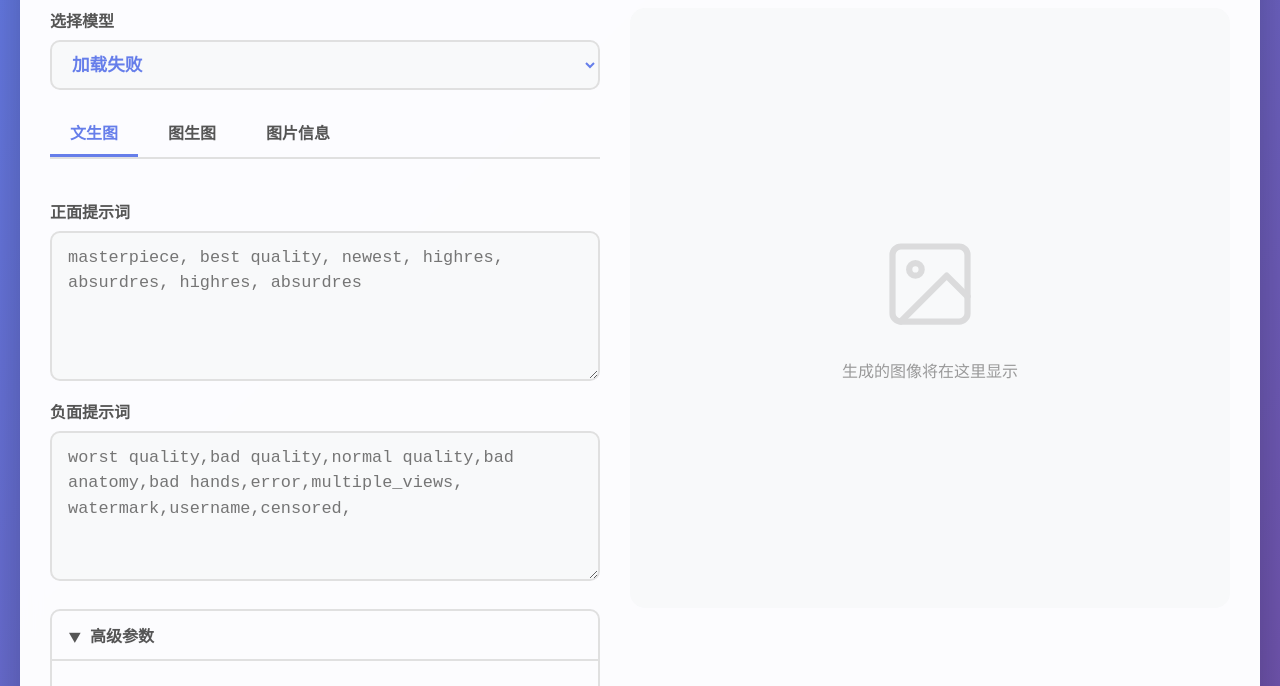
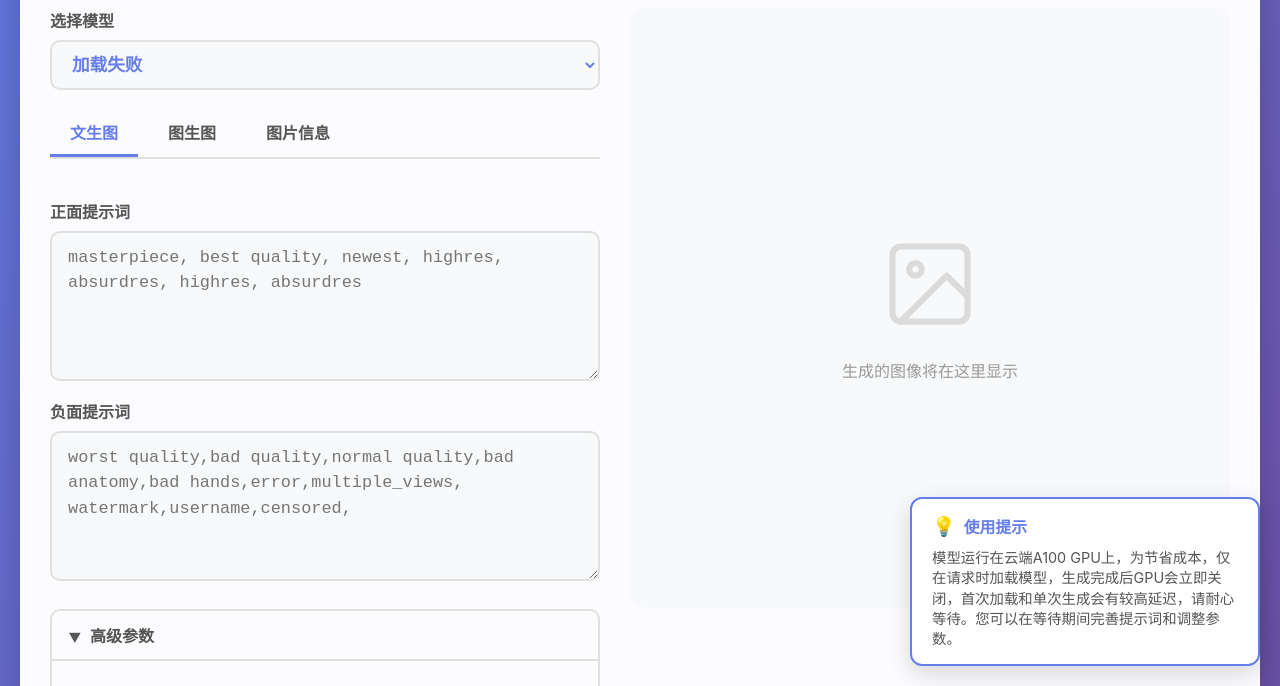
Before and after one commit to yonagin/SD-Modal-SimpleUI, a plain HTML site: page index.html in a window 1280 px wide. Shown: the part 114-800 px from the top of the page. Drawn offline with Linux system fonts and the light colour scheme; no server answers.

Commit message:
Add files via upload

```diff
--- a/app.js
+++ b/app.js
@@ -347,6 +347,7 @@ function showError(message) {
     }
 
     const errorDiv = document.getElementById('error-message');
+	const userTip = document.querySelector('.user-tip');
     errorDiv.textContent = message;
     errorDiv.style.display = 'block';
 
@@ -354,9 +355,17 @@ function showError(message) {
     if (imageHistory.length === 0) {
         document.getElementById('placeholder').style.display = 'flex';
         document.getElementById('gallery-container').style.display = 'none';
+        // 显示用户提示
+        if (userTip) {
+            userTip.style.display = 'block';
+        }
     } else {
         document.getElementById('placeholder').style.display = 'none';
         document.getElementById('gallery-container').style.display = 'flex';
+        // 隐藏用户提示
+        if (userTip) {
+            userTip.style.display = 'none';
+        }
     }
 
     // 设置一个新的计时器，在5秒后自动隐藏错误提示
@@ -393,6 +402,12 @@ function selectGalleryImage(index, onLoadCallback = null) {
 		document.getElementById('placeholder').style.display = 'none';
 		document.getElementById('gallery-container').style.display = 'flex';
 		document.querySelector('.gallery-actions').style.display = 'flex';
+
+		// 隐藏用户提示
+		const userTip = document.querySelector('.user-tip');
+		if (userTip) {
+			userTip.style.display = 'none';
+		}
 
 		if (onLoadCallback) {
 			onLoadCallback();
--- a/index.html
+++ b/index.html
@@ -295,6 +295,42 @@
             .main-layout { grid-template-columns: 1fr; }
             .right-panel { min-height: 400px; }
         }
+
+        /* 用户提示框样式 */
+        .user-tip {
+            position: fixed;
+            bottom: 20px;
+            right: 20px;
+            background: rgba(255, 255, 255, 0.95);
+            border: 2px solid var(--primary-color);
+            border-radius: 12px;
+            padding: 15px 20px;
+            max-width: 350px;
+            box-shadow: 0 8px 25px rgba(0, 0, 0, 0.15);
+            backdrop-filter: blur(10px);
+            z-index: 1000;
+            font-size: 0.9em;
+            line-height: 1.4;
+            color: var(--text-color);
+        }
+
+        .user-tip h4 {
+            color: var(--primary-color);
+            margin: 0 0 8px 0;
+            font-size: 1.1em;
+            font-weight: 600;
+        }
+
+        .user-tip p {
+            margin: 0;
+            color: var(--dark-gray);
+        }
+
+        .user-tip .tip-icon {
+            color: var(--primary-color);
+            margin-right: 8px;
+            font-size: 1.2em;
+        }
     </style>
 </head>
 <body>
@@ -452,5 +488,12 @@
 
 <script src="config.js"></script>
 <script src="app.js" ></script>
+
+<!-- 用户提示框 -->
+<div class="user-tip">
+    <h4><span class="tip-icon">💡</span>使用提示</h4>
+    <p>模型运行在云端A100 GPU上，为节省成本，仅在请求时加载模型，生成完成后GPU会立即关闭，首次加载和单次生成会有较高延迟，请耐心等待。您可以在等待期间完善提示词和调整参数。</p>
+</div>
+
 </body>
 </html>
```
